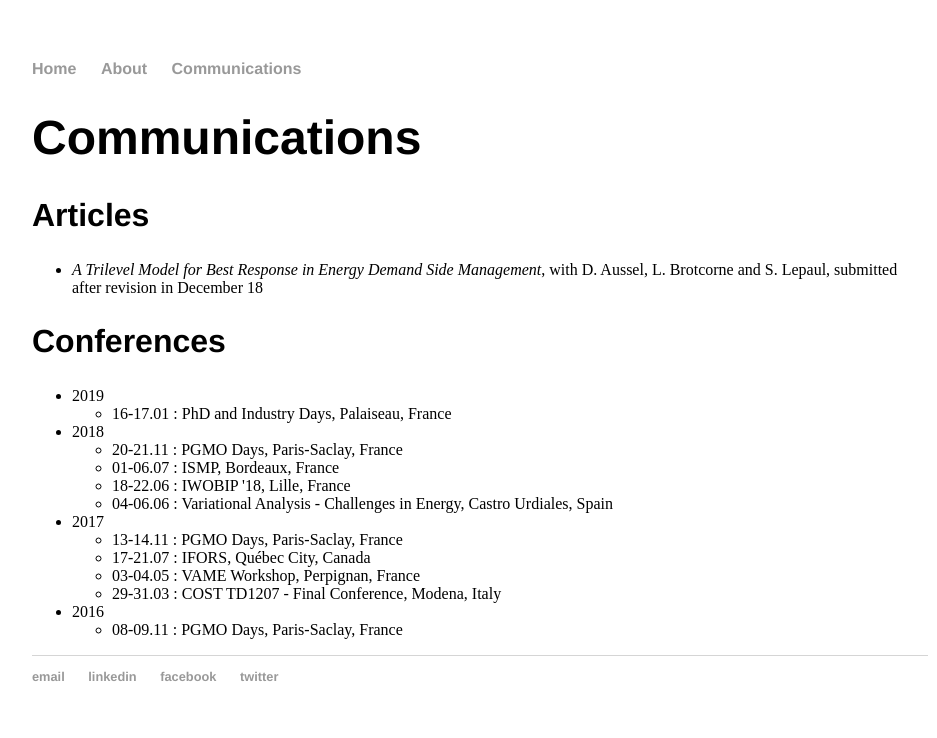
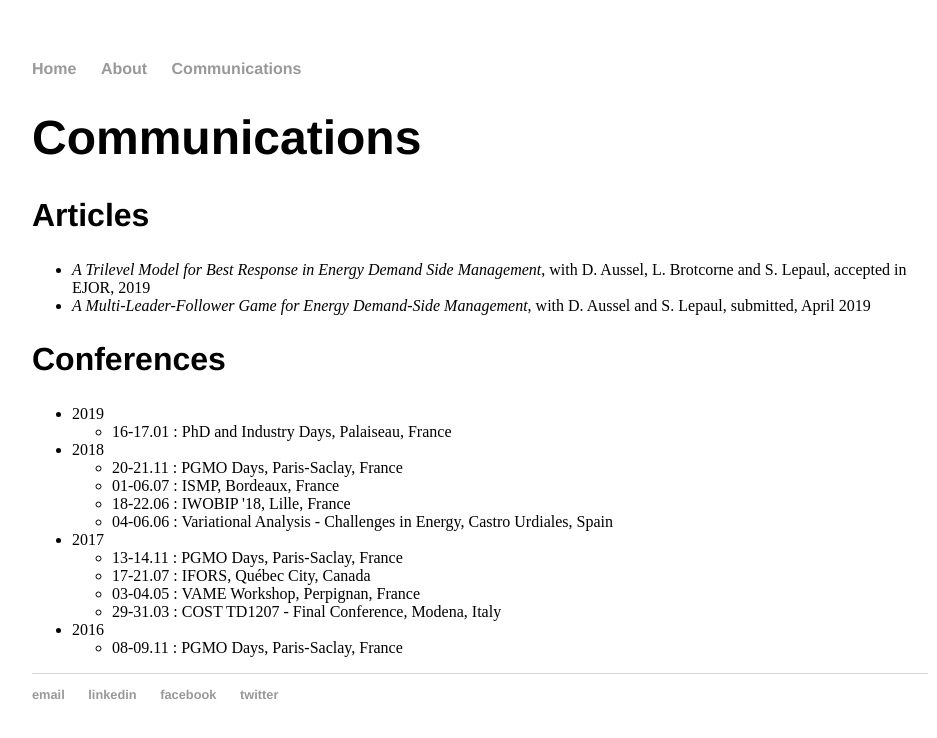
Before and after one commit to l-vn/l-vn.github.io, a Jekyll site: the page built from communications.html, in a window 1280 px wide. Shown: the top 738 px of the page, without its empty margins (160-1097 px from the left). Built offline with Jekyll 4.4.1, drawn with Linux system fonts in a browser that asks for light colours.

Commit message:
Second article + acceptation EJOR

```diff
--- a/communications.html
+++ b/communications.html
@@ -6,7 +6,8 @@ title: Léonard von Niederhäusern
 	<h1>Communications</h1>
 	<h2>Articles</h2>
 	<ul>
-		<li><i>A Trilevel Model for Best Response in Energy Demand Side Management</i>, with D. Aussel, L. Brotcorne and S. Lepaul, submitted after revision in December 18</li>
+		<li><i>A Trilevel Model for Best Response in Energy Demand Side Management</i>, with D. Aussel, L. Brotcorne and S. Lepaul, accepted in EJOR, 2019</li>
+		<li><i>A Multi-Leader-Follower Game for Energy Demand-Side Management</i>, with D. Aussel and S. Lepaul, submitted, April 2019
 	</ul>
 	<h2>Conferences</h2>
 	<ul>
```
